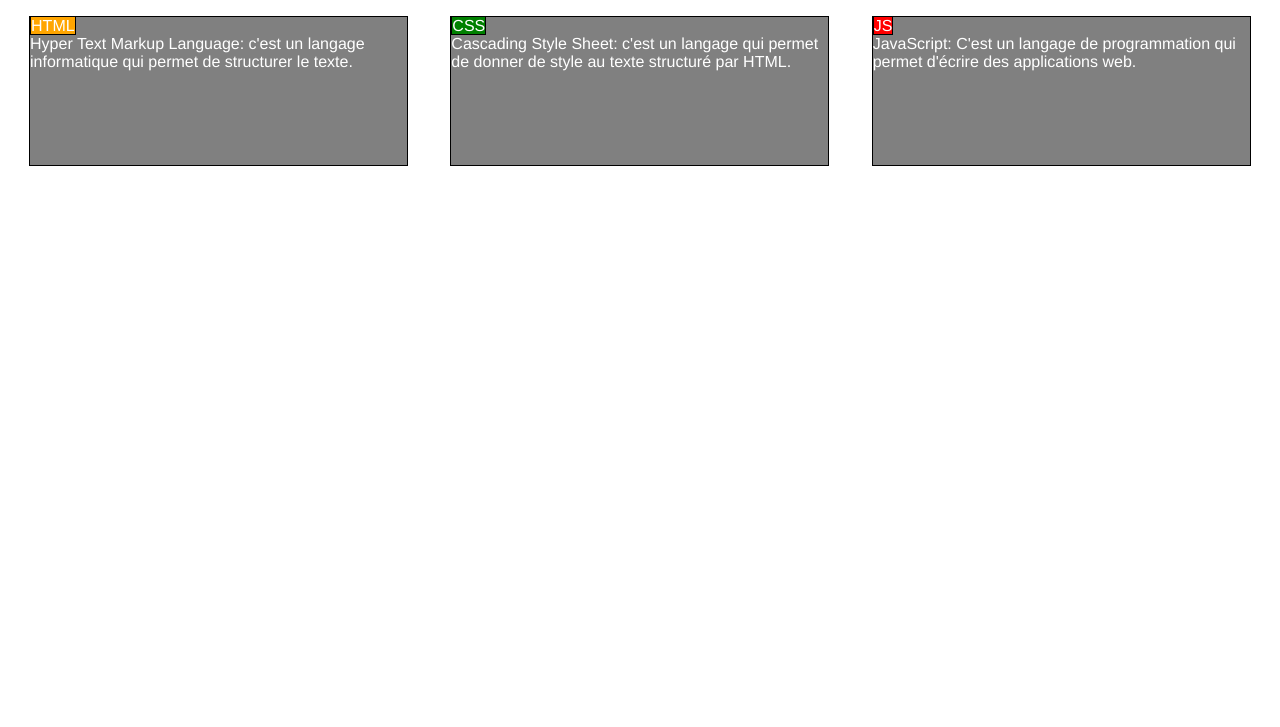
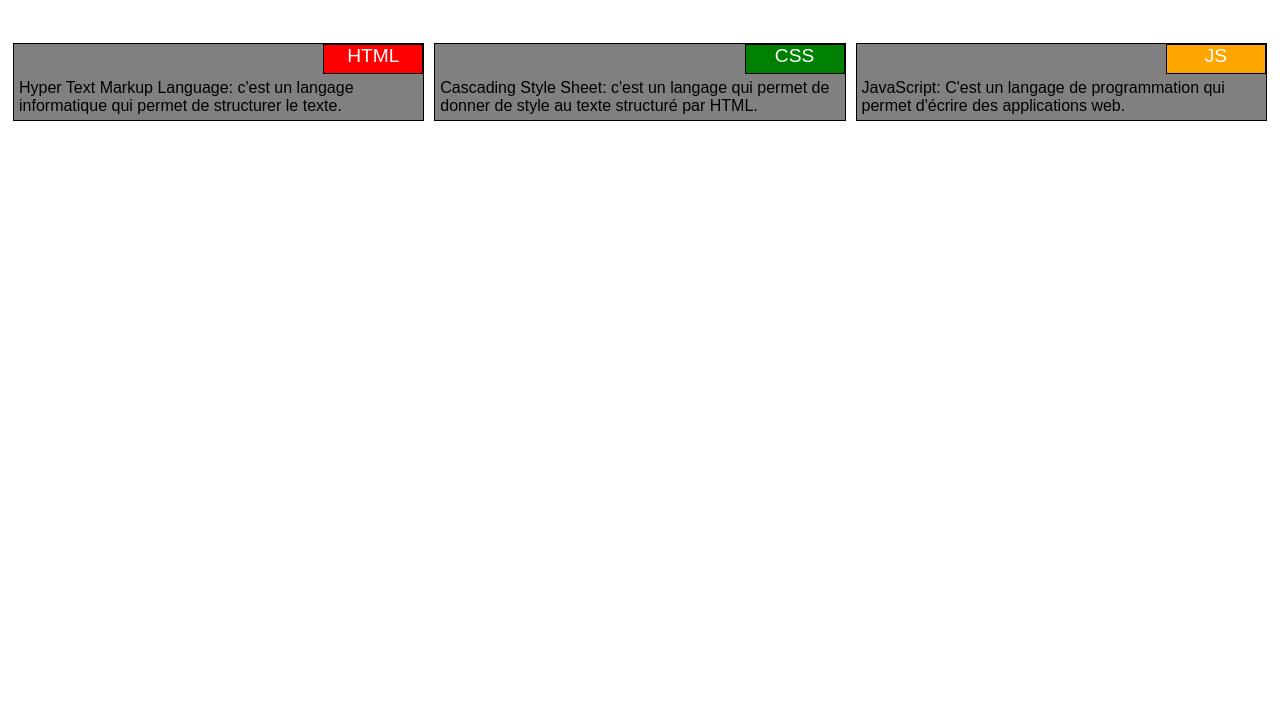
Before and after one commit to DgrinderHZ/Coding-Assignment, a plain HTML site: page module2_solution/index.html in a window 1280 px wide. Shown: the part 73-800 px from the top of the page. Drawn offline with Linux system fonts and the light colour scheme.

Commit message:
Reorganised

```diff
--- a/module2_solution/css/styles.css
+++ b/module2_solution/css/styles.css
@@ -1,52 +1,67 @@
     /*** Base styles ***/
-        span {
-        	border: 1px solid black;
-        	position: relative;
-        	top: 0px;
-        	right: 0px;
+
+* {
+    box-sizing: border-box;
+    font-family: Arial;
 }
-        .s1 {
-        	background-color: orange;
-        }
-        .s2 {
-        	background-color: green;
-        }
-        .s3 {
-        	background-color: red;
-        }
-		*{
-			box-sizing: border-box;
-		}
+
 h1 {
-			margin-bottom: 15px;
+	margin-top: 30px;
 	text-align: center;
+	font-size: 1.75em;
 }
 
 p {
-			border:  1px solid black;
+	margin: 0;
+	width: 100px;
+    height: 30px;
+    border: 1px solid black;
+    text-align: center;
+    font-size: 1.20em;
+	position: absolute;
+	right: 0px;
+    top: 0px;
+}
+
+section {
+	margin-top: 30px;
+}
+
+.content {
+	padding: 5px;
+	margin: 5px;
 	background-color: gray;
-			width: 90%;
-			height: 150px;
-			margin-right: auto;
-			margin-left: auto;
-			font-family: Helvetica;
+	border: 1px solid black;
+	top: 30px;
+	position: relative;
+}
+
+.row {
+	width: 100%;
+}
+
+.title1 {
+	background-color: red;
+	color: white;
+}
+.title2 {
+	background-color: green;
+	color: white;
+}
+.title3 {
+	background-color: orange;
 	color: white;
 }
 
-		/*** Our simple responsive framework ***/
-		.row{
-			width: 100%;
+
+/********** Desktop devices **********/
+@media (min-width: 992px) {
+  .col-lg-1, .col-lg-2, .col-lg-3,
+   .col-lg-4, .col-lg-5, .col-lg-6,
+    .col-lg-7, .col-lg-8, .col-lg-9,
+     .col-lg-10, .col-lg-11, .col-lg-12 {
+    float: left;
   }
-
-		/*** Large devices ***/
-		@media (min-width: 992px){
-			.col-lg-1, .col-lg-2, .col-lg-3, .col-lg-4,
-			 .col-lg-5, .col-lg-6, .col-lg-7, .col-lg-8,
-			  .col-lg-9, .col-lg-10, .col-lg-11, .col-lg-12{
-			  	float: left;
-			  	/*border: 1px solid green;*/
-			  }
-
   .col-lg-1 {
     width: 8.33%;
   }
@@ -66,7 +81,7 @@
     width: 50%;
   }
   .col-lg-7 {
-			  	width: 53.33%;
+    width: 58.33%;
   }
   .col-lg-8 {
     width: 66.66%;
@@ -83,17 +98,15 @@
   .col-lg-12 {
     width: 100%;
   }
-
 }
 
-		/*** Medium devices ***/
+/********** Tablet devices **********/
 @media (min-width: 768px) and (max-width: 991px) {
   .col-md-1, .col-md-2, .col-md-3,
    .col-md-4, .col-md-5, .col-md-6,
     .col-md-7, .col-md-8, .col-md-9,
      .col-md-10, .col-md-11, .col-md-12 {
     float: left;
-                /*border: 1px solid green;*/
   }
   .col-md-1 {
     width: 8.33%;
--- a/module2_solution/index.html
+++ b/module2_solution/index.html
@@ -12,22 +12,22 @@
   <h1>Our Menu</h1>
   <div class="row">
   	<div class="col-lg-4 col-md-6">
-  		 <p>
-  		 	<span class="s1">HTML</span> <br>
-  		    Hyper Text Markup Language: c'est un langage informatique qui permet de structurer le texte.
-  		</p>
+  		 <div class="content">
+  		 <p class="title1">HTML</p>
+  		 <section>Hyper Text Markup Language: c'est un langage informatique qui permet de structurer le texte.</section>
+  		 </div>
   	</div>
     <div class="col-lg-4 col-md-6">
-    	<p>
-    	    <span class="s2">CSS</span> <br>
-    	    Cascading Style Sheet: c'est un langage qui permet de donner de style au texte structuré par HTML.
-        </p>
+    	<div class="content">
+    	<p class="title2">CSS</p>
+    	<section>Cascading Style Sheet: c'est un langage qui permet de donner de style au texte structuré par HTML.</section>
+        </div>
     </div>
     <div class="col-lg-4 col-md-12">
-    	<p>
-    		<span class="s3">JS</span> <br>
-    	    JavaScript: C'est un langage de programmation  qui permet d'écrire des applications web.
-    	</p>
+    	<div class="content">
+    	<p class="title3">JS</p>
+    	<section>JavaScript: C'est un langage de programmation  qui permet d'écrire des applications web.</section>
+        </div>
     </div>
   </div>
 
```
Lines whose indentation alone changed are shown as unchanged.
